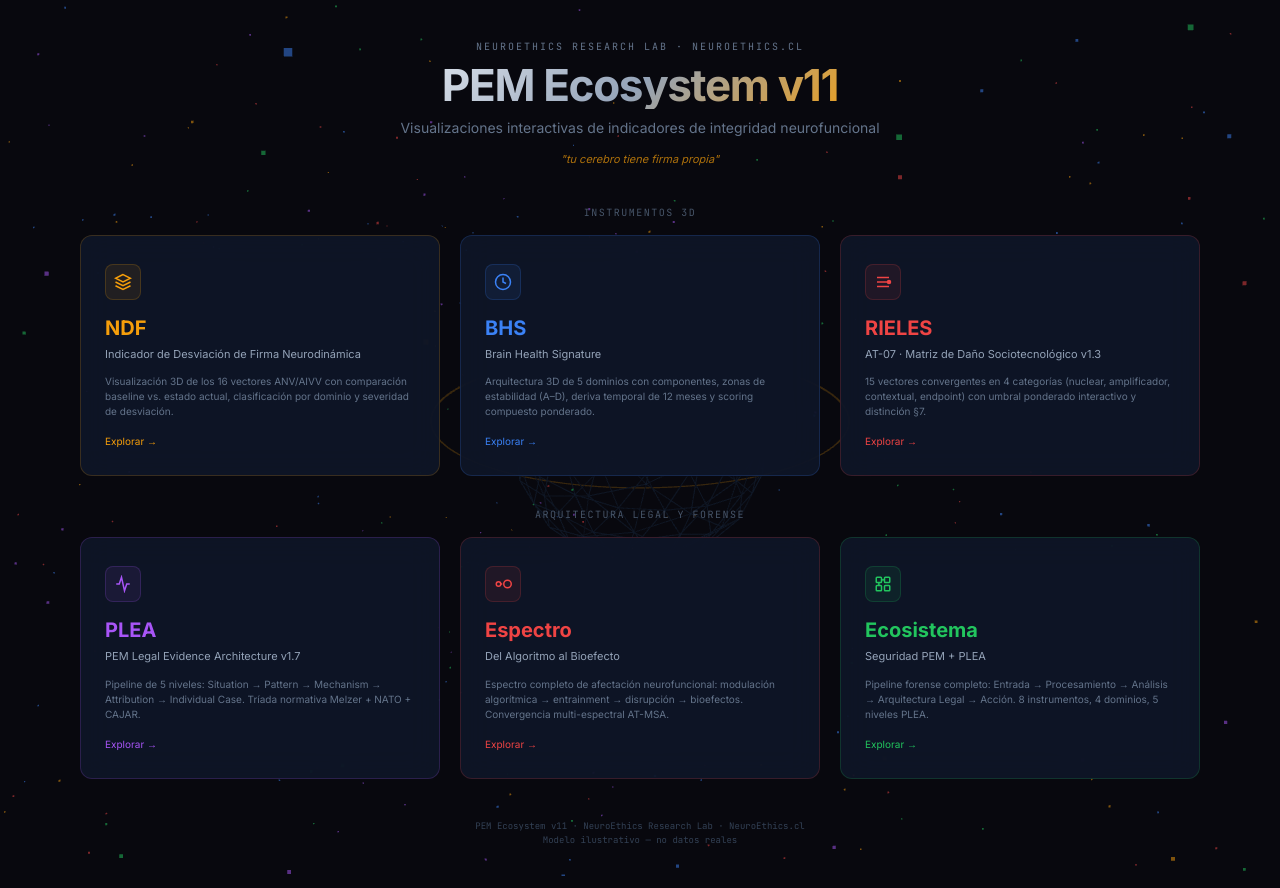
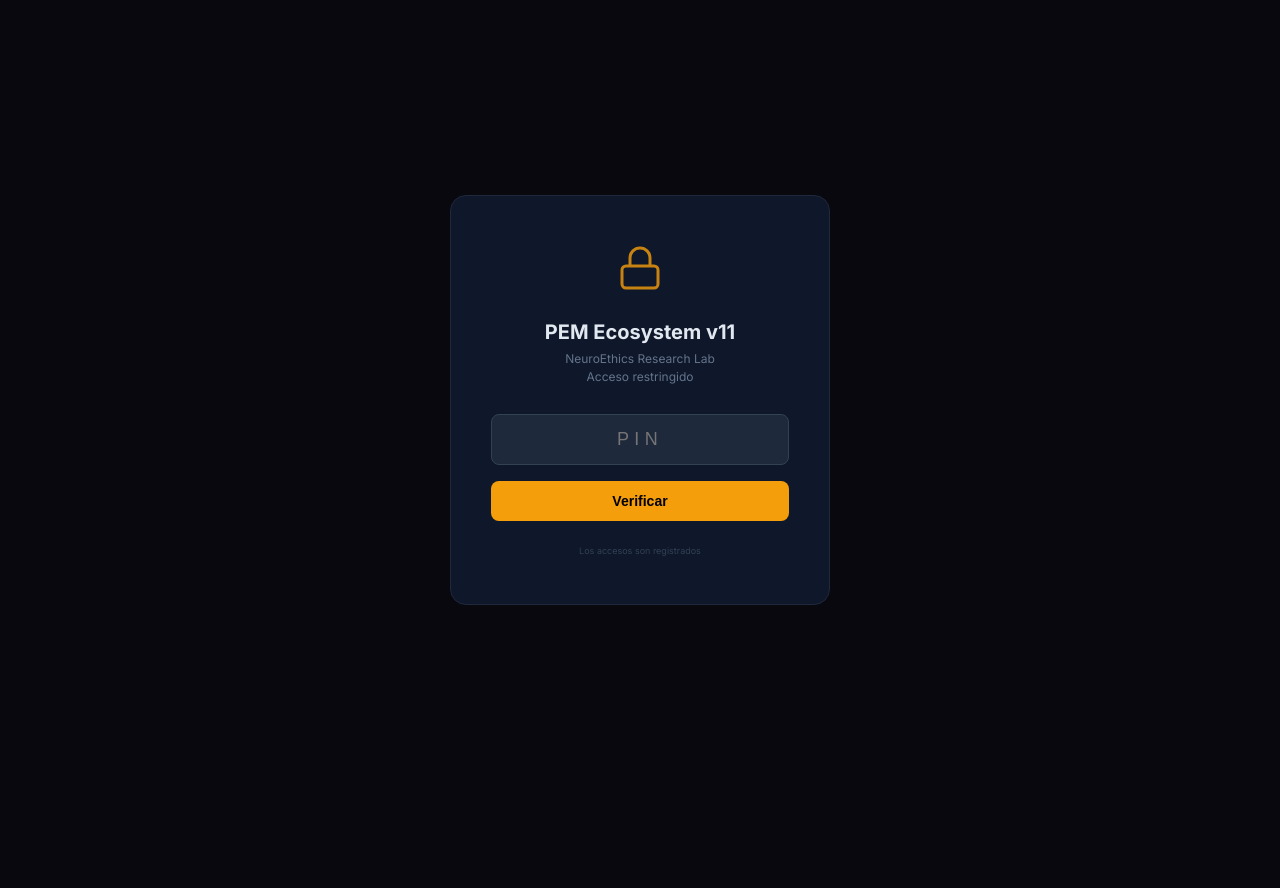
Before and after one commit to VERCEL-SYS/pem-visualizations, a React (Vite) app: page / in a window 1280 px wide. After the commit the page ends 800 px from the top, so only its background shows below. Built offline with nearby package versions, Linux system fonts and the light colour scheme.

Commit message:
Update main.jsx

```diff
--- a/src/main.jsx
+++ b/src/main.jsx
@@ -1,27 +1,207 @@
-import React from 'react';
+import React, { useState, useEffect } from 'react';
 import ReactDOM from 'react-dom/client';
 import { HashRouter, Routes, Route, Navigate } from 'react-router-dom';
 import App from './App';
 import NDFVisualization from './views/NDF';
 import BHSVisualization from './views/BHS';
 import RielesVisualization from './views/RIELES';
-import PLEAPipeline from './views/plea-pipeline';          // ← NUEVO
-import SpectrumBioeffect from './views/spectrum-bioeffect'; // ← NUEVO
-import EcosystemMap from './views/ecosystem-map';           // ← NUEVO
+import PLEAPipeline from './views/plea-pipeline';
+import SpectrumBioeffect from './views/spectrum-bioeffect';
+import EcosystemMap from './views/ecosystem-map';
 
-ReactDOM.createRoot(document.getElementById('root')).render(
-  <React.StrictMode>
+// ============================================================
+// SECURITY GATE — PIN + Access Log
+// ============================================================
+const CORRECT_PIN = "2741";
+const MAX_ATTEMPTS = 5;
+const STORAGE_KEY = "pem-access-log";
+const SESSION_KEY = "pem-unlocked";
+
+async function logAccess(type, details) {
+  try {
+    const entry = {
+      timestamp: new Date().toISOString(),
+      type,
+      details,
+      userAgent: navigator.userAgent,
+      platform: navigator.platform,
+      screen: window.screen.width + "x" + window.screen.height,
+    };
+    let log = [];
+    try {
+      const stored = localStorage.getItem(STORAGE_KEY);
+      if (stored) log = JSON.parse(stored);
+    } catch (e) {}
+    log.push(entry);
+    if (log.length > 200) log = log.slice(-200);
+    localStorage.setItem(STORAGE_KEY, JSON.stringify(log));
+  } catch (e) {}
+}
+
+function LockScreen({ onUnlock }) {
+  const [pin, setPin] = useState("");
+  const [error, setError] = useState("");
+  const [attempts, setAttempts] = useState(0);
+  const [locked, setLocked] = useState(false);
+
+  useEffect(() => {
+    logAccess("screen_shown", "PIN gate displayed");
+  }, []);
+
+  const handleSubmit = () => {
+    if (locked) return;
+    if (pin === CORRECT_PIN) {
+      logAccess("access_granted", "Correct PIN");
+      sessionStorage.setItem(SESSION_KEY, "true");
+      onUnlock();
+    } else {
+      const next = attempts + 1;
+      setAttempts(next);
+      logAccess("access_denied", "Attempt " + next + "/" + MAX_ATTEMPTS);
+      if (next >= MAX_ATTEMPTS) {
+        setLocked(true);
+        setError("Acceso bloqueado por exceso de intentos.");
+        logAccess("lockout", "Locked after " + next + " attempts");
+      } else {
+        setError("PIN incorrecto. Intento " + next + "/" + MAX_ATTEMPTS);
+      }
+      setPin("");
+    }
+  };
+
+  const handleKeyDown = (e) => {
+    if (e.key === "Enter") handleSubmit();
+  };
+
+  return (
+    <div style={{
+      width: "100vw", height: "100vh",
+      background: "#08080e",
+      display: "flex", alignItems: "center", justifyContent: "center",
+      fontFamily: "'Inter', 'Segoe UI', system-ui, sans-serif",
+    }}>
+      <div style={{
+        background: "#0f172a",
+        border: "1px solid #1e293b",
+        borderRadius: 16,
+        padding: "48px 40px",
+        maxWidth: 380,
+        width: "90%",
+        textAlign: "center",
+      }}>
+        {/* Lock icon */}
+        <div style={{ marginBottom: 24 }}>
+          <svg width="48" height="48" viewBox="0 0 24 24" fill="none" stroke="#f59e0b" strokeWidth="1.5" style={{ opacity: locked ? 0.3 : 0.8 }}>
+            <rect x="3" y="11" width="18" height="11" rx="2" />
+            <path d="M7 11V7a5 5 0 0110 0v4" />
+          </svg>
+        </div>
+
+        <h2 style={{ color: "#e2e8f0", fontSize: 20, fontWeight: 700, marginBottom: 6 }}>
+          PEM Ecosystem v11
+        </h2>
+        <p style={{ color: "#64748b", fontSize: 12, marginBottom: 28, lineHeight: 1.5 }}>
+          NeuroEthics Research Lab<br />Acceso restringido
+        </p>
+
+        {locked ? (
+          <div style={{
+            background: "#ef444415",
+            border: "1px solid #ef444430",
+            borderRadius: 8,
+            padding: "16px",
+            color: "#ef4444",
+            fontSize: 13,
+          }}>
+            {error}
+          </div>
+        ) : (
+          <>
+            <input
+              type="password"
+              inputMode="numeric"
+              pattern="[0-9]*"
+              maxLength={6}
+              value={pin}
+              onChange={(e) => { setPin(e.target.value.replace(/\D/g, "")); setError(""); }}
+              onKeyDown={handleKeyDown}
+              placeholder="PIN"
+              autoFocus
+              style={{
+                width: "100%",
+                padding: "14px 16px",
+                fontSize: 18,
+                letterSpacing: "0.3em",
+                textAlign: "center",
+                background: "#1e293b",
+                border: "1px solid " + (error ? "#ef4444" : "#334155"),
+                borderRadius: 8,
+                color: "#e2e8f0",
+                outline: "none",
+                boxSizing: "border-box",
+                marginBottom: 16,
+              }}
+            />
+            <button
+              onClick={handleSubmit}
+              style={{
+                width: "100%",
+                padding: "12px",
+                fontSize: 14,
+                fontWeight: 600,
+                background: "#f59e0b",
+                color: "#000",
+                border: "none",
+                borderRadius: 8,
+                cursor: "pointer",
+              }}
+            >
+              Verificar
+            </button>
+            {error && (
+              <p style={{ color: "#ef4444", fontSize: 12, marginTop: 12 }}>{error}</p>
+            )}
+          </>
+        )}
+
+        <p style={{ color: "#334155", fontSize: 9, marginTop: 24 }}>
+          Los accesos son registrados
+        </p>
+      </div>
+    </div>
+  );
+}
+
+// ============================================================
+// APP WITH GATE
+// ============================================================
+function GatedApp() {
+  const [unlocked, setUnlocked] = useState(
+    sessionStorage.getItem(SESSION_KEY) === "true"
+  );
+
+  if (!unlocked) {
+    return <LockScreen onUnlock={() => setUnlocked(true)} />;
+  }
+
+  return (
     <HashRouter>
       <Routes>
         <Route path="/" element={<App />} />
         <Route path="/ndf" element={<NDFVisualization />} />
         <Route path="/bhs" element={<BHSVisualization />} />
         <Route path="/rieles" element={<RielesVisualization />} />
-        <Route path="/plea" element={<PLEAPipeline />} />           {/* ← NUEVO */}
-        <Route path="/spectrum" element={<SpectrumBioeffect />} />  {/* ← NUEVO */}
-        <Route path="/ecosystem" element={<EcosystemMap />} />      {/* ← NUEVO */}
+        <Route path="/plea" element={<PLEAPipeline />} />
+        <Route path="/spectrum" element={<SpectrumBioeffect />} />
+        <Route path="/ecosystem" element={<EcosystemMap />} />
         <Route path="*" element={<Navigate to="/" replace />} />
       </Routes>
     </HashRouter>
+  );
+}
+
+ReactDOM.createRoot(document.getElementById('root')).render(
+  <React.StrictMode>
+    <GatedApp />
   </React.StrictMode>
 );
```
